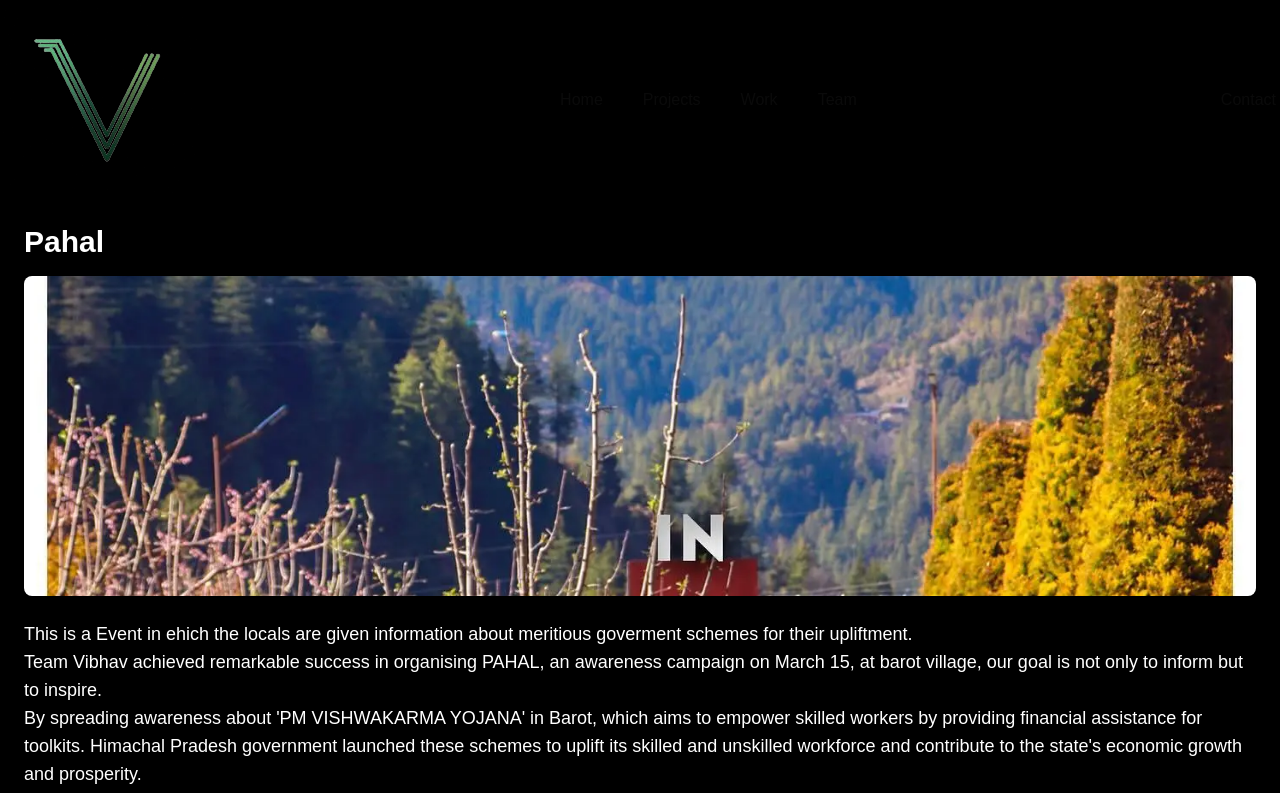
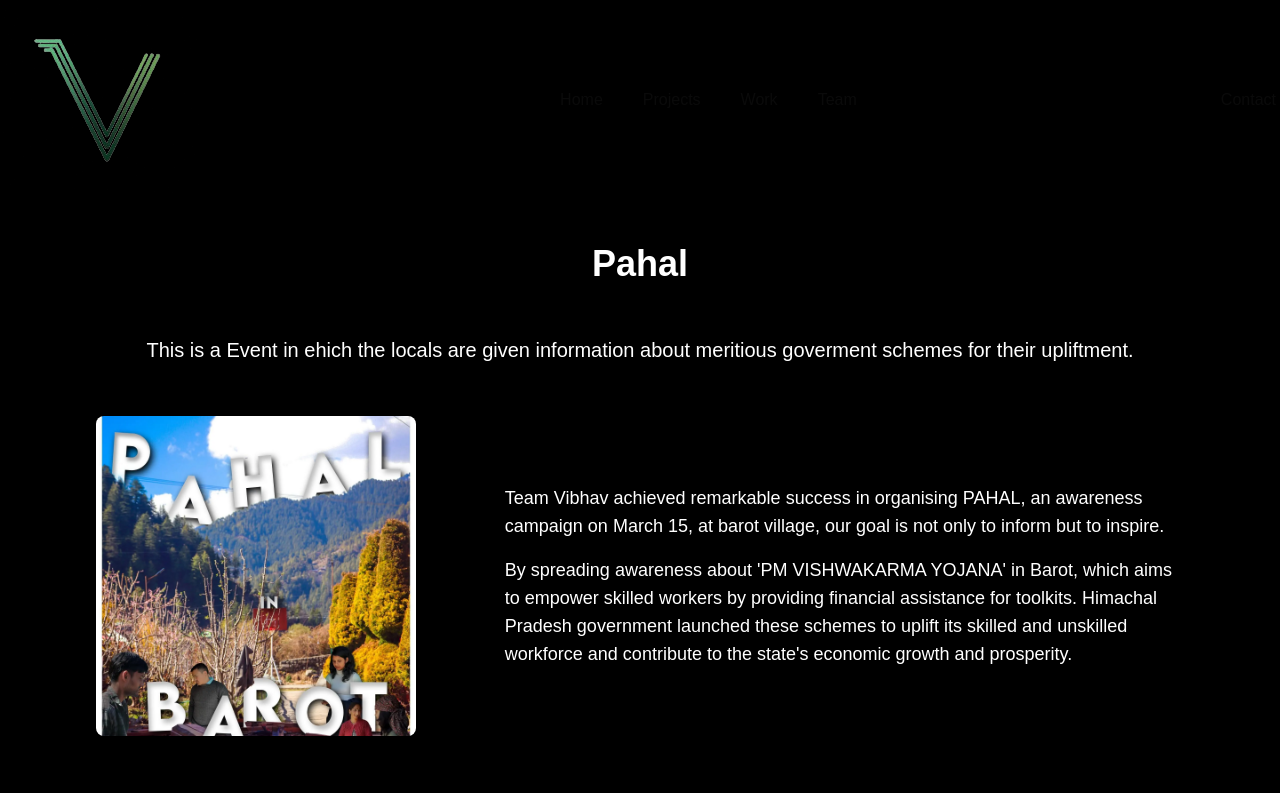
Before and after one commit to Paritrajput/VibhavWeb, a Next.js app: page /Work/PreviousYear/Events/1 in a window 1280 px wide. Shown: the top 793 px of the page. Built offline with nearby package versions, Linux system fonts and the light colour scheme.

Commit message:
fixing dynamic page

```diff
--- a/src/Components/Cards/WorkCard.jsx
+++ b/src/Components/Cards/WorkCard.jsx
@@ -4,11 +4,11 @@ import Link from "next/link"; // Import Link for routing
 const WorkCard = ({ work ,type,year}) => {
   return (
     <Link href={`/Work/${year}/${type}/${work.id}`}>
-      <div className="group relative w-full h-64 bg-cover bg-center rounded-lg overflow-hidden shadow-lg transform transition-transform duration-300 hover:scale-105 cursor-pointer">
-        {/* Background Image */}
+      <div className="group relative bg-cover w-72 h-[22rem] md:w-80 md:h-96 bg-center rounded-lg overflow-hidden shadow-lg transform transition-transform duration-300 hover:scale-105 cursor-pointer">
+
         <div
           className="absolute inset-0 bg-cover bg-center"
-          style={{ backgroundImage: `url(${work.images})` }}
+          style={{ backgroundImage: `url(${work.images[0]})` , backgroundSize:"cover"}}
         ></div>
 
         {/* Hover Overlay */}
--- a/src/Data/Ourwork.json
+++ b/src/Data/Ourwork.json
@@ -71,18 +71,26 @@
         "id": 1,
         "name": "Pahal",
         "content": "This is a Event in ehich the locals are given information about meritious goverment schemes for their upliftment.",
-        "images": "/Assets/Events/pahal.webp",
+        "images": ["/Assets/Events/pahal.webp",
+      "/Assets/Events/pahal.webp",
+    "/Assets/Events/pahal.webp"],
         "round1": "Team Vibhav achieved remarkable success in organising PAHAL, an awareness campaign on March 15, at barot village, our goal is not only to inform but to inspire.",
         "round2": "By spreading awareness about 'PM VISHWAKARMA YOJANA' in Barot, which aims to empower skilled workers by providing financial assistance for toolkits. Himachal Pradesh government launched these schemes to uplift its skilled and unskilled workforce and contribute to the state's economic growth and prosperity.",
-        "round3": "Overall, PAHAL was a meritorious effort in upliftment of lives of people and spreading awareness. The campaign was a great example of how technology and government schemes can be used to benefit and bring about changes."
+        "round3": "Overall, PAHAL was a meritorious effort in upliftment of lives of people and spreading awareness. The campaign was a great example of how technology and government schemes can be used to benefit and bring about changes.",
+        "round4": "2Overall, PAHAL was a meritorious effort in upliftment of lives of people and spreading awareness. The campaign was a great example of how technology and government schemes can be used to benefit and bring about changes.",
+            "round5": "3Overall, PAHAL was a meritorious effort in upliftment of lives of people and spreading awareness. The campaign was a great example of how technology and government schemes can be used to benefit and bring about changes.",
+        "round6": "4Overall, PAHAL was a meritorious effort in upliftment of lives of people and spreading awareness. The campaign was a great example of how technology and government schemes can be used to benefit and bring about changes."
       },
       {
         "id": 2,
         "name": "Prerak",
         "content": "Reflecting on a day filled with inspiration and hope at Government Senior Secondary Girls School, Hamirpur,",
-        "images": "/Assets/Events/prerak.webp",
+        "images":[ "/Assets/Events/prerak.webp",
+        "/Assets/Events/prerak.webp"
+        ],
         "round1": "Witnessing the spark of curiosity in young minds as we shared the wonders of engineering and technical fields was truly uplifting. Let's continue to sow seeds of empowerment and nurture dreams, knowing that each small step today shapes a brighter tomorrow!",
-        "round2": "Overall, the event organized by Team Vibhav proved to be a resounding success, leaving a lasting impact on the students of the local girl's school in Hamirpur. By demystifying the world of engineering and empowering young minds with knowledge and inspiration, Team Vibhav has undoubtedly planted the seeds for a future generation of innovative engineers."
+        "round2": "Overall, the event organized by Team Vibhav proved to be a resounding success, leaving a lasting impact on the students of the local girl's school in Hamirpur. By demystifying the world of engineering and empowering young minds with knowledge and inspiration, Team Vibhav has undoubtedly planted the seeds for a future generation of innovative engineers.",
+          "round3": "Overall, the event organized by Team Vibhav proved to be a resounding success, leaving a lasting impact on the students of the local girl's school in Hamirpur. By demystifying the world of engineering and empowering young minds with knowledge and inspiration, Team Vibhav has undoubtedly planted the seeds for a future generation of innovative engineers."
       }
     ],
     "Workshops": [
@@ -90,7 +98,8 @@
         "id": 1,
         "name": "Aavardhan",
         "content": "Anytime is a Good time to start a Company. Driven by passion and perseverance, startups have the power to disrupt industries and shape the future.",
-        "images": "/Assets/Workshop/aavardhan.webp",
+        "images": ["/Assets/Workshop/aavardhan.webp",
+      "/Assets/Workshop/aavardhan.webp"],
         "round1": "Team Vibhav, in collaboration with the Incubation Centre, NIT Hamirpur under CM Startup Project of Himachal Pradesh, proudly presents 'आवर्धनः' From Spark to Unicorn Brilliance, a dynamic guest lecture aimed at inspiring and educating aspiring entrepreneurs and innovators.We are thrilled to welcome Dr. Puran Singh, Associate Professor at IIT Mandi and Director of Incubation Centre, IIT Mandi as our esteemed guest lecturer.",
         "round2": "He has a plenty of experience and expertise in entrepreneurship and innovation. Participants will have the opportunities to ask questions, share thoughts, through this interactive session.",
         "round3": "Join us for an inspiring session that could spark your entrepreneurial journey."
@@ -99,7 +108,8 @@
         "id": 2,
         "name": "Cloud Computing",
         "content": "This workshop offers practical training and insights into utilizing remote servers to store, manage, and process data and applications over the internet.",
-        "images": "/Assets/Workshop/cloudcomputing.webp",
+        "images":[ "/Assets/Workshop/cloudcomputing.webp",
+      "/Assets/Workshop/aavardhan.webp"],
         "round1": "Embark on a journey into the realm of cloud computing with our upcoming workshop. Whether you're just starting out or a seasoned cloud aficionado, this workshop is designed to cater to individuals eager to explore the intricacies of cloud technology and elevate their expertise.Throughout the workshop, participants will gain valuable insights into essential cloud service models including laaS, PaaS, and SaaS.",
         "round2": "Dive into hands-on exercises that demystify the workings of leading cloud providers such as Amazon Web Services (AWS), Microsoft Azure, and Google Cloud Platform.Join us for an immersive experience that transcends theoretical knowledge, empowering you with the practical skills required to leverage the potential of cloud computing effectively.",
         "round3": " We eagerly anticipate your active involvement in this dynamic cloud computing workshop!"
@@ -108,7 +118,8 @@
         "id": 3,
         "name": "System on Chip",
         "content": "This workshop provides hands-on learning and expertise in developing integrated circuits that incorporate all necessary components of electronic system onto a single chip.",
-        "images": "/Assets/Workshop/systemonchips.webp",
+        "images": ["/Assets/Workshop/systemonchips.webp",
+      "/Assets/Workshop/systemonchips.webp"],
         "round1": "Ready to dive deep into the revolutionary world of System on Chip (SoC) technology? Join us for an electrifying workshop where we unravel the mysteries behind SoC architecture and its groundbreaking applications.",
         "round2": "Whether you're an aspiring engineer, a seasoned developer, or just a tech enthusiast hungry for knowledge, this workshop promises to fuel your curiosity and expand your skill set.",
         "round3": "Don't miss out on this opportunity to connect with fellow tech aficionados and dive into the world of SoC innovation! Let's unlock the potential of SoC together!"
--- a/src/app/Work/PreviousYear/Events/[eventId]/page.js
+++ b/src/app/Work/PreviousYear/Events/[eventId]/page.js
@@ -1,10 +1,10 @@
-"use client"
-import { useParams, useRouter } from 'next/navigation';
-import workData from '@/Data/Ourwork.json'; // Import work data
+"use client";
+import { useParams, useRouter } from "next/navigation";
+import workData from "@/Data/Ourwork.json"; // Import work data
 
 export default function WorkDetails() {
   const router = useRouter();
-  const { eventId } = useParams()
+  const { eventId } = useParams();
 
   // Find project by ID
   const project = workData.Previous.Events.find((item) => item.id === parseInt(eventId));
@@ -14,13 +14,38 @@ export default function WorkDetails() {
   }
 
   return (
-    <div className="container mx-auto p-6 text-white">
-      <h1 className="text-3xl font-bold mb-4">{project.name}</h1>
-      <div className="relative w-full h-80 bg-cover bg-center rounded-lg mb-6" style={{ backgroundImage: `url(${project.images})` }}></div>
-      <p className="text-lg">{project.content}</p>
-      <p className="text-lg">{project.round1}</p>
-      <p className="text-lg">{project.round2}</p>
-      <p className="text-lg">{project.round3}</p>
+    <div className="container mx-auto mt-5 p-6 text-white">
+      <h1 className="text-4xl text-center font-extrabold mb-8">{project.name}</h1>
+      <h1 className="text-center text-xl  pt-5">{project.content}</h1>
+      <div className="space-y-16 p-5 md:p-8 my-5">
+        {project.images.map((image, index) => (
+          <div
+            key={index}
+            className={`flex flex-col md:flex-row ${
+              index % 2 !== 0 ? "md:flex-row-reverse" : ""
+            } gap-10 md:gap-2`}
+          >
+
+            <div className="flex-shrink-0  max-md:w-full mx-auto">
+              <img
+                src={image}
+                alt={`Project image ${index + 1}`}
+                className="rounded-lg w-full md:w-80 h-80 object-cover"
+              />
+            </div>
+
+
+            <div className="md:w-[65%] w-full flex md:p-10 flex-col justify-center space-y-4">
+              {project[`round${2*index + 1}`] && (
+                <p className="text-lg">{project[`round${2*index + 1}`]}</p>
+              )}
+              {project[`round${2*index + 2}`] && (
+                <p className="text-lg">{project[`round${2*index + 2}`]}</p>
+              )}
+            </div>
+          </div>
+        ))}
+      </div>
     </div>
   );
 }
--- a/src/app/Work/[id]/page.js
+++ /dev/null
@@ -1,23 +0,0 @@
-"use client"
-import { useParams, useRouter } from 'next/navigation';
-import workData from '@/Data/Ourwork.json'; // Import work data
-
-export default function WorkDetails() {
-  const router = useRouter();
-  const { id } = useParams()
-
-  // Find project by ID
-  const project = workData.find((item) => item.id === parseInt(id));
-
-  if (!project) {
-    return <div className="text-center mt-20">Project not found</div>;
-  }
-
-  return (
-    <div className="container mx-auto p-6">
-      <h1 className="text-3xl font-bold mb-4">{project.name}</h1>
-      <div className="relative w-full h-80 bg-cover bg-center rounded-lg mb-6" style={{ backgroundImage: `url(${project.image})` }}></div>
-      <p className="text-lg">{project.description}</p>
-    </div>
-  );
-}
```
Also changed, not shown: src/Components/ProjectPopUp/ProjectPopUp.jsx (+22 -12 lines), src/app/Work/PreviousYear/Workshops/[workshopId]/page.js (+32 -4 lines), src/app/Work/PreviousYear/page.js (+6 -6 lines).
